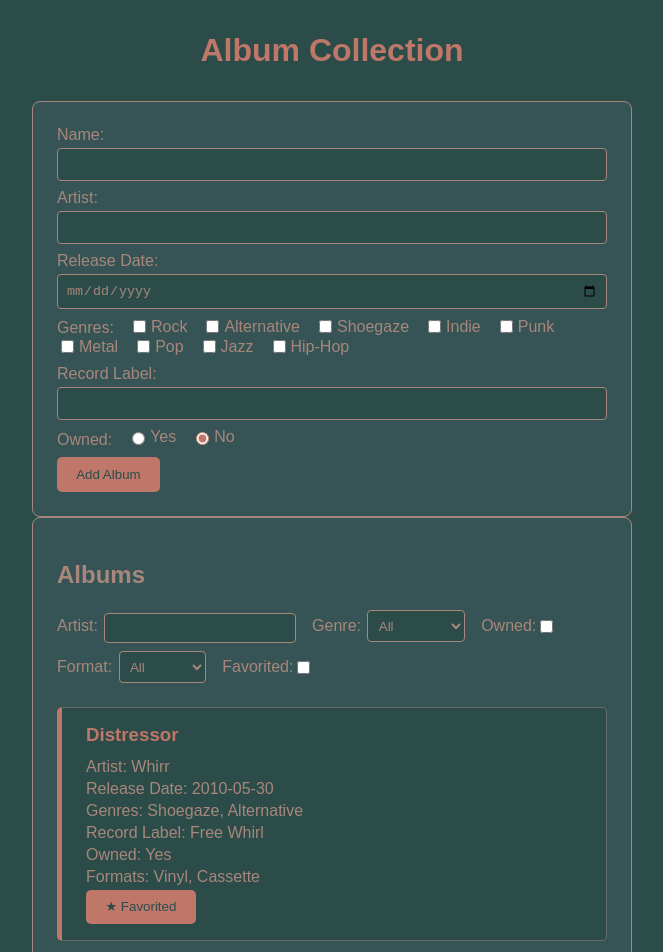
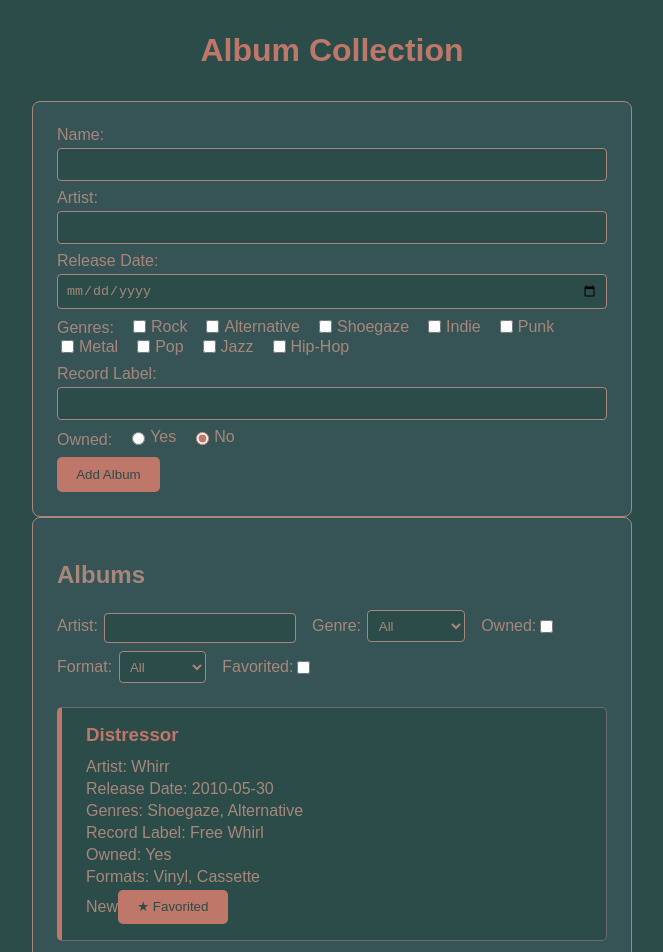
Before and after one commit to haysway/collection-manager-project, a React (Vite) app: page / in a window 1280 px wide. Shown: the top 952 px of the page, without its empty margins (308-971 px from the left). Built offline with nearby package versions, Linux system fonts and the light colour scheme.

Commit message:
style: drew attention to the new favorite feature

```diff
--- a/src/components/AlbumCard.jsx
+++ b/src/components/AlbumCard.jsx
@@ -13,6 +13,7 @@ function AlbumCard(props) {
                 <p>Formats: {props.formats.join(', ')}</p>
             )}
 
+            New
             <button onClick={(e) => {
                 // I had to research to find out how to not also delete
                 // the album by clicking on the favorite button
```
